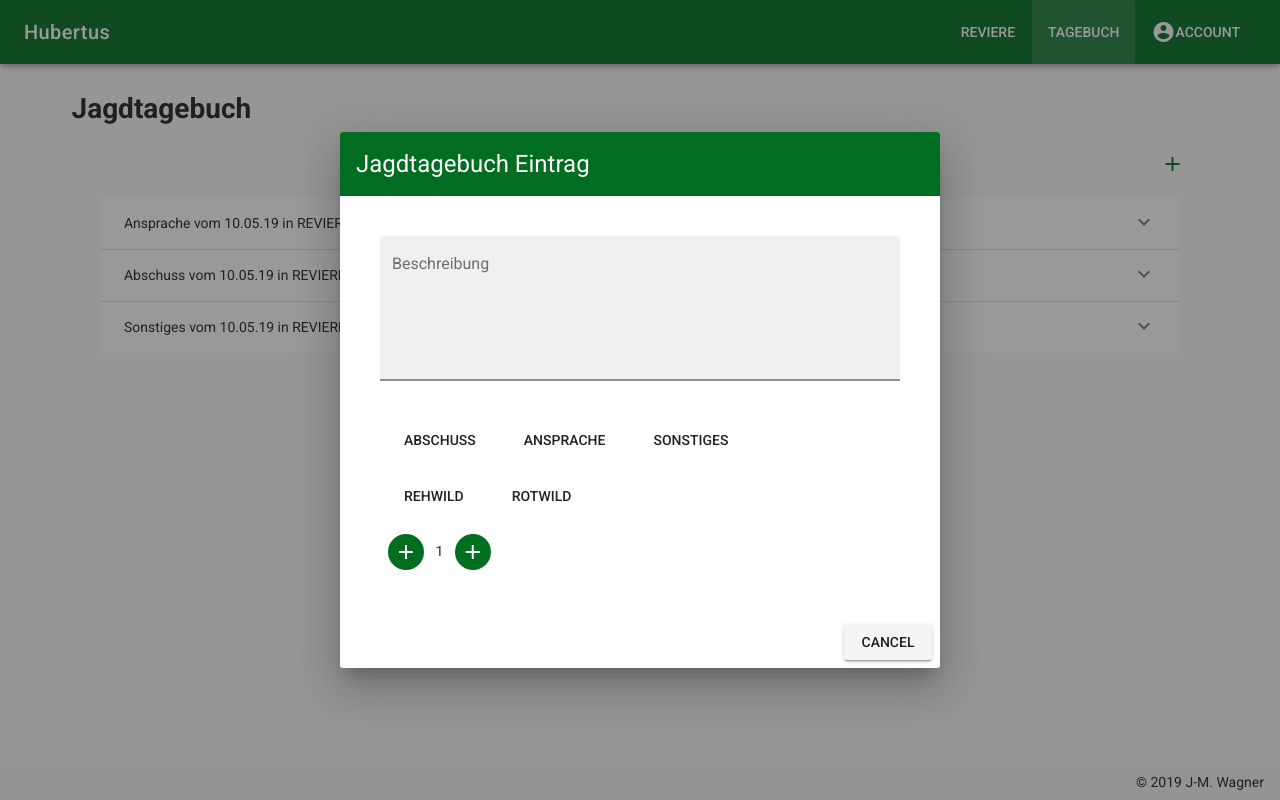
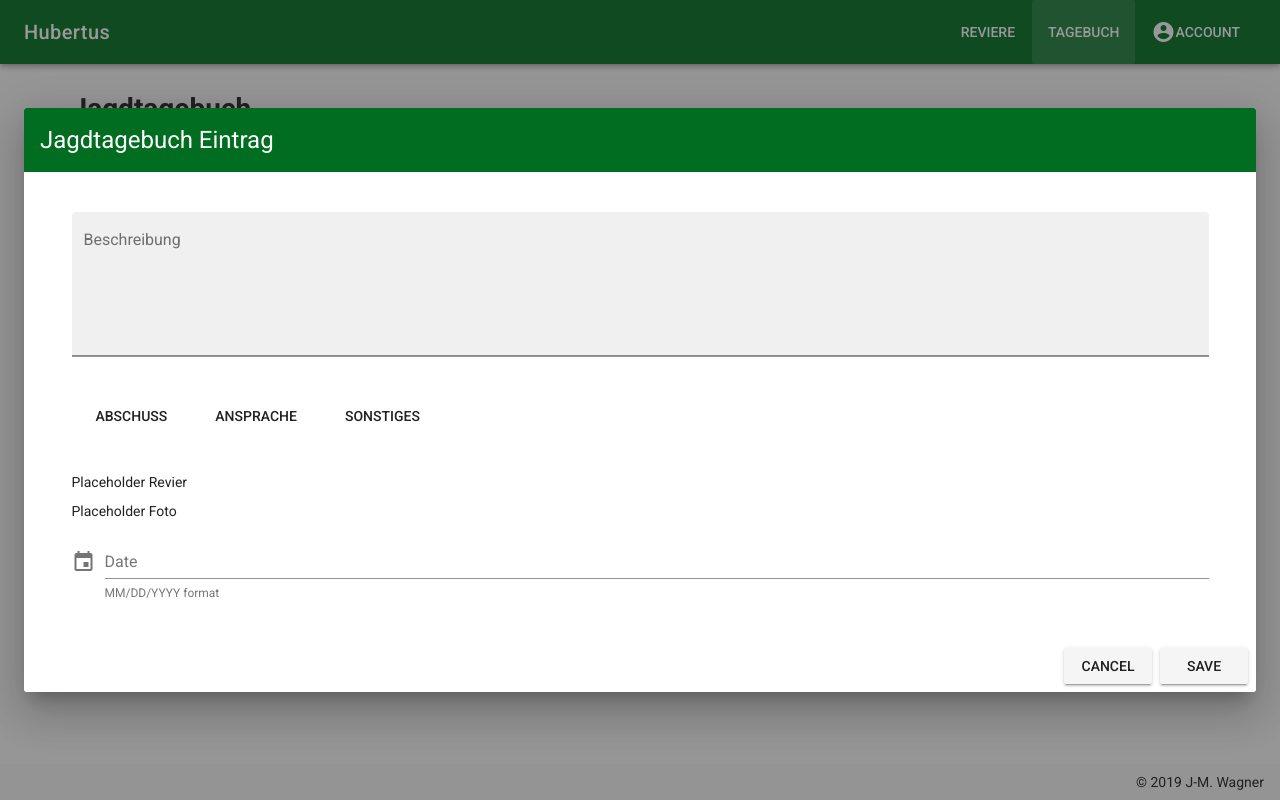
Before and after one commit to WagnerJM/hubertus_client, a Vue app: page /tagebuch in a window 1280 px wide. Both pictures are taken after a click on the button "add". Built offline with nearby package versions, Linux system fonts and the light colour scheme.

Commit message:
added Tagebuchlayout

```diff
--- a/src/components/Tagebuch.vue
+++ b/src/components/Tagebuch.vue
@@ -6,9 +6,9 @@
     <v-layout align-center justify-center column>
       <v-flex xs12 lg9>
         <h1>Jagdtagebuch</h1>
-        <v-dialog v-model="dialog" max-width="600px">
+        <v-dialog v-model="dialog" >
           <template v-slot:activator="{ on }">
-            <v-btn flat fab style="float: right;" v-on="on">
+            <v-btn flat fab style="float: right;" v-on="on" @click="cancel()">
               <v-icon color="primary">add</v-icon>
             </v-btn>
           </template>
@@ -26,38 +26,99 @@
                       label="Beschreibung"
                       auto-grow
                       value=""
+                      v-model="this.tagebuch.beschreibung"
                       ></v-textarea>
                   </v-flex>
 
                   <v-flex xs12>
                     <v-btn @click="addEintragsart($event,'Abschuss')" flat>Abschuss</v-btn>
-                    <v-btn @click="addEintragsart($event,'Ansprach')" flat>Ansprache</v-btn>
+                    <v-btn @click="addEintragsart($event,'Ansprache')" flat>Ansprache</v-btn>
                     <v-btn @click="addEintragsart($event,'sonstiges')" flat>Sonstiges</v-btn>
                   </v-flex>
-                  <v-flex>
-                    <v-btn flat >Rehwild</v-btn>
-                    <v-btn flat @click="addWildart($event, 'Rotwild')" >Rotwild</v-btn>
+                  <v-flex xs12 v-if="this.tagebuch.eintragsart === 'Abschuss' || this.tagebuch.eintragsart === 'Ansprache' ">
+                    <v-btn flat v-for="(wildart, i) in this.Wildarten" :key="i" @click="addWildart($event, wildart.Wildart)" class="primary">{{wildart.Wildart}}</v-btn>
+                  </v-flex>
+
+                  <v-flex v-else></v-flex>
+
+                  <v-flex xs12 v-if="this.tagebuch.tier.wildArt === 'Rehwild'" >
+                    <v-btn flat v-for="(wild, i) in this.Rehwild" :key="i" @click="addUnterart($event, wild.Bezeichung)" >
+                      {{wild.Bezeichnung}}
+                    </v-btn>
+                  </v-flex>
+                  <v-flex xs12 v-else-if="this.tagebuch.tier.wildArt === 'Rotwild'" >
+                      <v-btn flat v-for="(wild, i) in this.Rotwild" :key="i" @click="addUnterart($event, wild.Bezeichung)" >
+                      {{wild.Bezeichnung}}
+                      </v-btn>
+                  </v-flex>
+                  <v-flex xs12 v-else-if="this.tagebuch.tier.wildArt === 'Schwarzwild'" >
+                      <v-btn flat v-for="(wild, i) in this.Schwarzwild" :key="i" @click="addUnterart($event, wild.Bezeichung)" >
+                      {{wild.Bezeichnung}}
+                      </v-btn>
+                  </v-flex>
+                  <v-flex xs12 v-else-if="this.tagebuch.tier.wildArt === 'Damwild'" >
+                      <v-btn flat v-for="(wild, i) in this.Damwild" :key="i" @click="addUnterart($event, wild.Bezeichung)" >
+                      {{wild.Bezeichnung}}
+                      </v-btn>
+                  </v-flex>
+
+                  <v-flex v-else>
+
                   </v-flex>
 
 
 
 
-                  <v-flex xs12 >
+
+                  <v-flex xs12 v-if="this.tagebuch.tier.unterArt !== ''" >
                     <v-btn icon color="primary" @click="decrement()"><v-icon>add</v-icon></v-btn>
                     <span>
                       {{this.tagebuch.tier.anzahl}}
                     </span>
-                  <v-btn icon color="primary" @click="increment()"><v-icon>add</v-icon></v-btn>
+                    <v-btn icon color="primary" @click="increment()"><v-icon>add</v-icon></v-btn>
 
-                   </v-flex>
+                  </v-flex>
+                  <v-flex v-else></v-flex>
+                  <v-flex><span>Placeholder Revier</span></v-flex>
+                  <v-flex><span>Placeholder Foto</span></v-flex>
+                  <v-flex xs12>
+                   <v-menu
+          ref="menu1"
+          v-model="menu1"
+          :close-on-content-click="false"
+          :nudge-right="40"
+          lazy
+          transition="scale-transition"
+          offset-y
+          full-width
+          max-width="290px"
+          min-width="290px"
+        >
+          <template v-slot:activator="{ on }">
+            <v-text-field
+              v-model="dateFormatted"
+              label="Date"
+              hint="MM/DD/YYYY format"
+              persistent-hint
+              prepend-icon="event"
+              @blur="date = parseDate(dateFormatted)"
+              v-on="on"
+            ></v-text-field>
+          </template>
+          <v-date-picker v-model="date" no-title @input="menu1 = false"></v-date-picker>
+        </v-menu>
+                  </v-flex>
+
                 </v-layout>
+
 
 
               </v-container>
               </v-card-text>
             <v-card-actions>
               <v-spacer></v-spacer>
-              <v-btn @click="cancel()"  >Cancel</v-btn>
+              <v-btn @click="cancel()">Cancel</v-btn>
+              <v-btn @click="saveEintrag()">Save</v-btn>
 
             </v-card-actions>
           </v-card>
@@ -132,13 +193,24 @@ export default {
   }),
   methods: {
     addEintragsart: function(event, value) {
-      this.tagebuch.eintragsart = value;
+
+      if (this.tagebuch.eintragsart !== "") {
+        this.tagebuch.eintragsart = "";
+        this.tagebuch.tier.wildArt = "",
+        this.tagebuch.tier.unterArt = ""
+      } else {
+        this.tagebuch.eintragsart = value;
+      }
     },
     increment: function(event) {
       this.tagebuch.tier.anzahl++;
     },
     decrement: function(event) {
-      this.tagebuch.tier.anzahl--;
+      if (this.tagebuch.tier.anzahl == 1)
+      {this.tagebuch.tier.anzahl = 1;}
+      else {
+        this.tagebuch.tier.anzahl--;
+      }
     },
     resetForm: function(event) {
       this.tagebuch = {
@@ -165,11 +237,48 @@ export default {
       this.resetForm();
     },
     addWildart: function(event, Wildart) {
-      console.log(Wildart);
-      this.tier.wildArt = Wildart;
+
+      if (this.tagebuch.tier.wildArt === '') {
+        this.tagebuch.tier.wildArt = Wildart;
+      }
+      else if (this.tagebuch.tier.wildArt !== "") {
+        this.tagebuch.tier.wildArt = "";
+      } else {
+        this.tagebuch.tier.wildArt = "";
+      }
     },
     addUnterart: function(event, Unterart) {
-      this.thier.unterArt = Unterart;
+      if (this.tagebuch.tier.unterArt === '') {
+        this.tagebuch.tier.unterArt = Unterart;
+      }
+      else {
+        this.tagebuch.tier.unterArt = "";
+      }
+    },
+    saveEintrag: function(event) {
+      const data = {
+      eintragsart: this.tagebuch.eintragsart,
+      beschreibung: this.tagebuch.beschreibung,
+      tier: {
+        wildArt: this.tagebuch.wildArt,
+        unterArt: this.tagebuch.unterArt,
+        anzahl: this.tagebuch.anzahl
+      },
+      datum: this.tagebuch.datum,
+      uhrzeit: this.tagebuch.uhrzeit,
+      foto: true,
+      };
+      this.$store.dispatch("SAVE_TAGEBUCH_EINTRAG", {
+        eintragsart: data.eintragsart,
+       beschreibung: data.beschreibung,
+      tier: {
+        wildArt: data.wildArt,
+        unterArt: data.unterArt,
+        anzahl: data.anzahl
+      },
+      datum: data.datum,
+      uhrzeit: data.uhrzeit,
+      } )
     }
   },
   data: () => ({
@@ -192,9 +301,26 @@ export default {
       foto: true,
       foto_path: ""
     },
-    Wildart: [
-      { Wildart: "Rehwild", Rehwild: [ { name: "Bock" }, { name: "Ricke" } ] },
-      { Wildart: "Rotwild", Rotwild: [ { name: "Hirschbulle" }, { name: "Hirschkuh" } ] },
+    Wildarten: [
+      { Wildart: "Rehwild"},{ Wildart: "Rotwild"},{ Wildart: "Schwarzwild"},{ Wildart: "Damwild"}
+    ],
+    Rehwild: [
+    {Bezeichnung: "Bock"},{Bezeichnung: "Ricke"},{Bezeichnung: "Kitz"}
+    ],
+    Rotwild: [
+    {Bezeichnung: "Hirsch"},{Bezeichnung: "Alttier"},{Bezeichnung: "Tier"},{Bezeichnung: "Kalb"}
+    ],
+    Sikawild: [
+    {Bezeichnung: "Hirsch"},{Bezeichnung: "Schmalspießer"},{Bezeichnung: "Tier"},{Bezeichnung: "Kalb"}
+    ],
+    Damwild: [
+    {Bezeichnung: "Damhirsch"},{Bezeichnung: "Alttier"},{Bezeichnung: "Tier"},{Bezeichnung: "Kalb"}
+    ],
+    Schwarzwild: [
+    {Bezeichnung: "Keiler"},{Bezeichnung: "Bache"},{Bezeichnung: "Überläufer"},{Bezeichnung: "Frischling"}
+    ],
+    Gamswild: [
+    {Bezeichnung: "Bock"},{Bezeichnung: "Geiß"},{Bezeichnung: "Jährling"},{Bezeichnung: "Kitz"}
     ]
 
 
```
